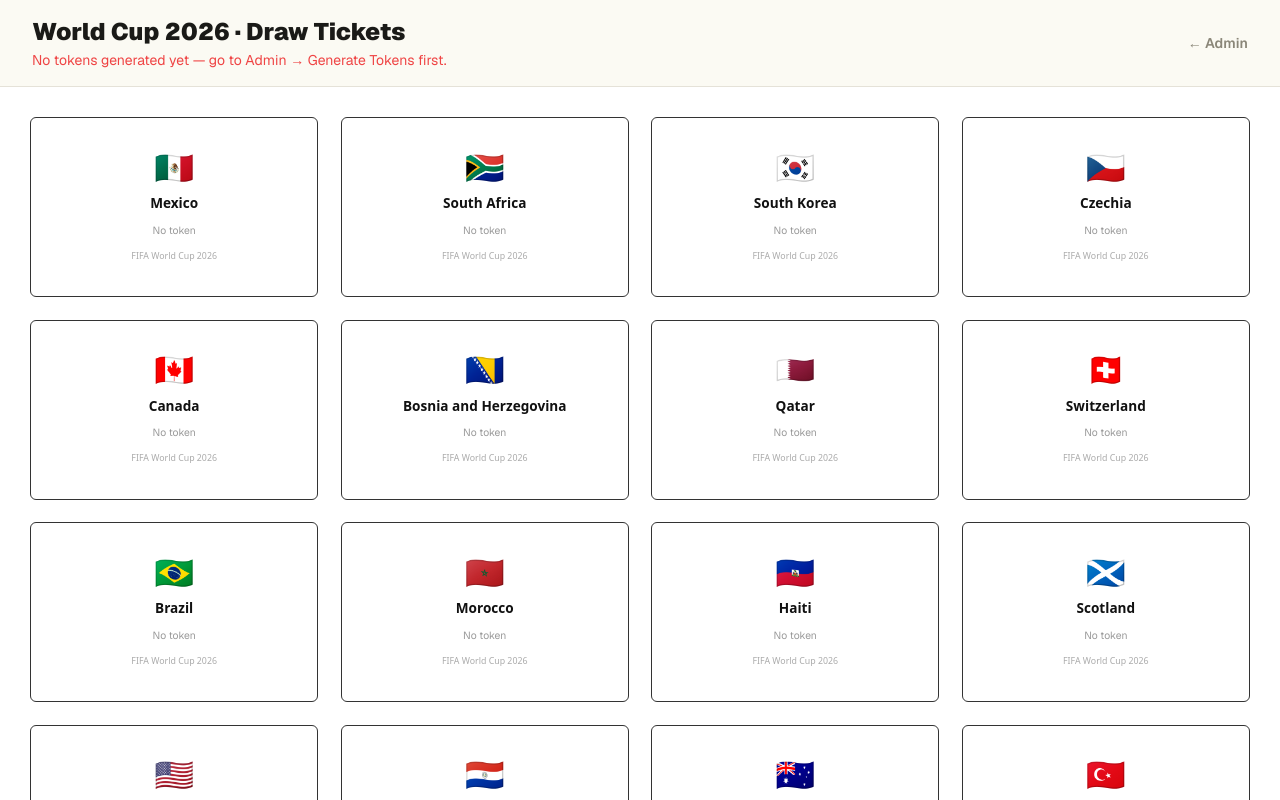
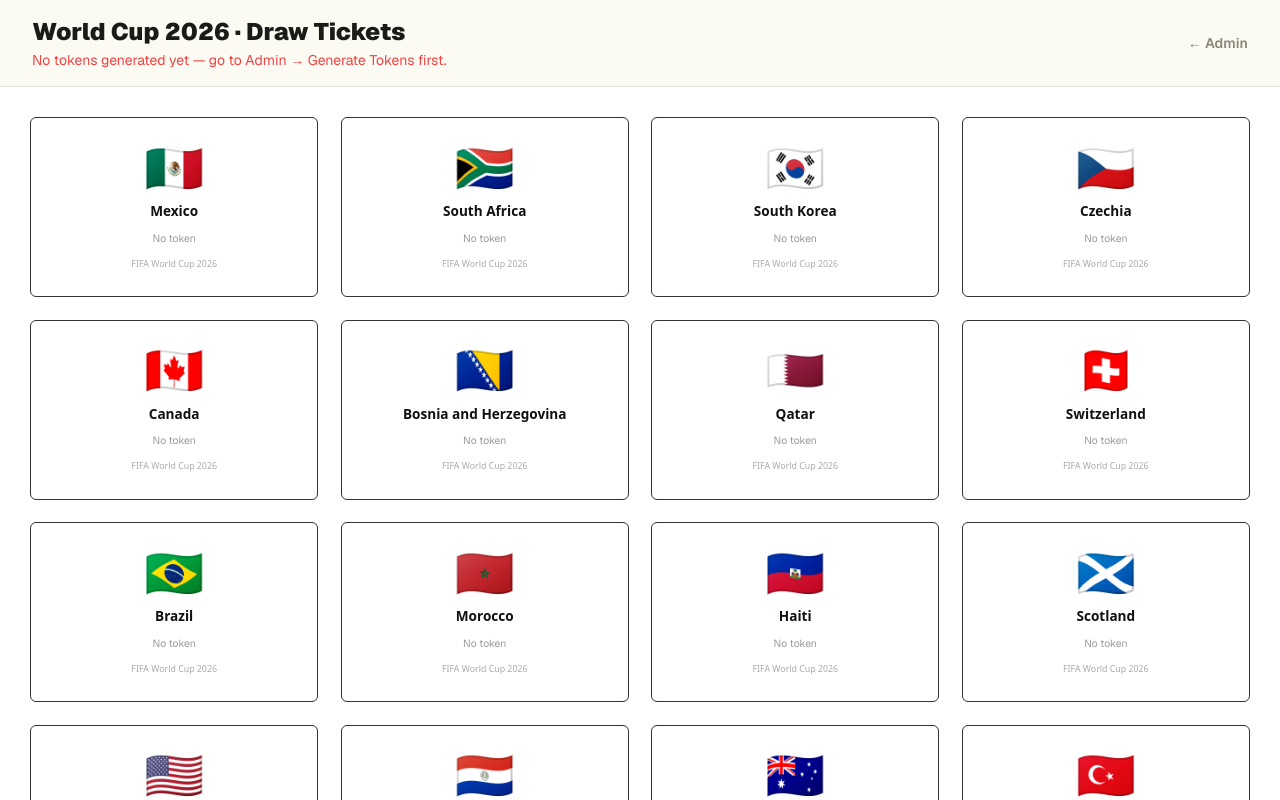
Before and after one commit to avaughan78/world-cup-sweep, a Next.js app: page /print in a window 1280 px wide. Shown: the top 800 px of the page. Built offline with nearby package versions, Linux system fonts and the light colour scheme; no server answers; the database is empty.

Commit message:
Larger flags on print tickets
Co-Authored-By: Claude Sonnet 4.6 <noreply@anthropic.com>

```diff
--- a/components/PrintTickets.tsx
+++ b/components/PrintTickets.tsx
@@ -43,7 +43,7 @@ export default function PrintTickets({ tickets }: { tickets: Ticket[] }) {
               justifyContent: 'center',
             }}
           >
-            <span style={{ fontSize: '2rem', lineHeight: 1 }}>{flag}</span>
+            <span style={{ fontSize: '3rem', lineHeight: 1 }}>{flag}</span>
             <span style={{
               fontWeight: 900,
               fontSize: '0.85rem',
```
